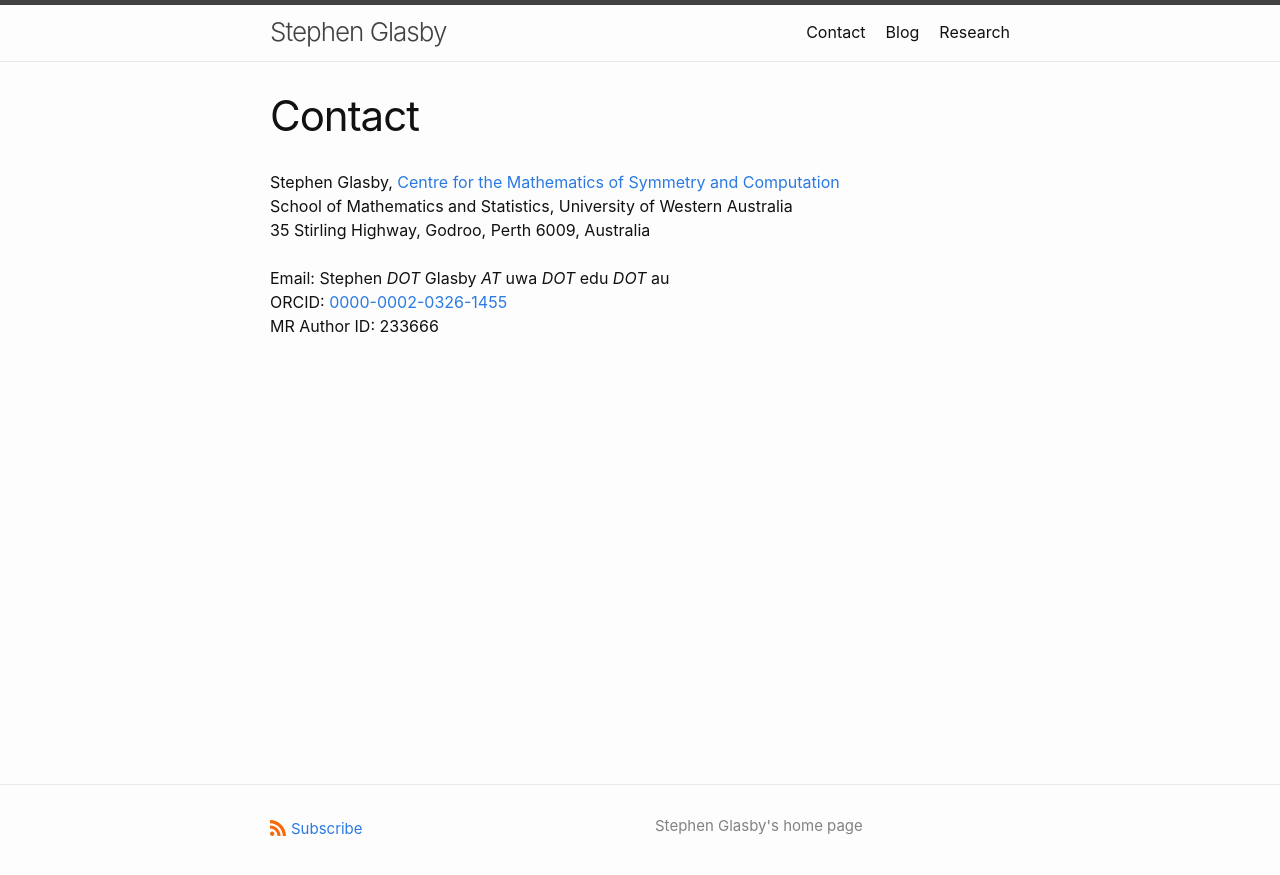
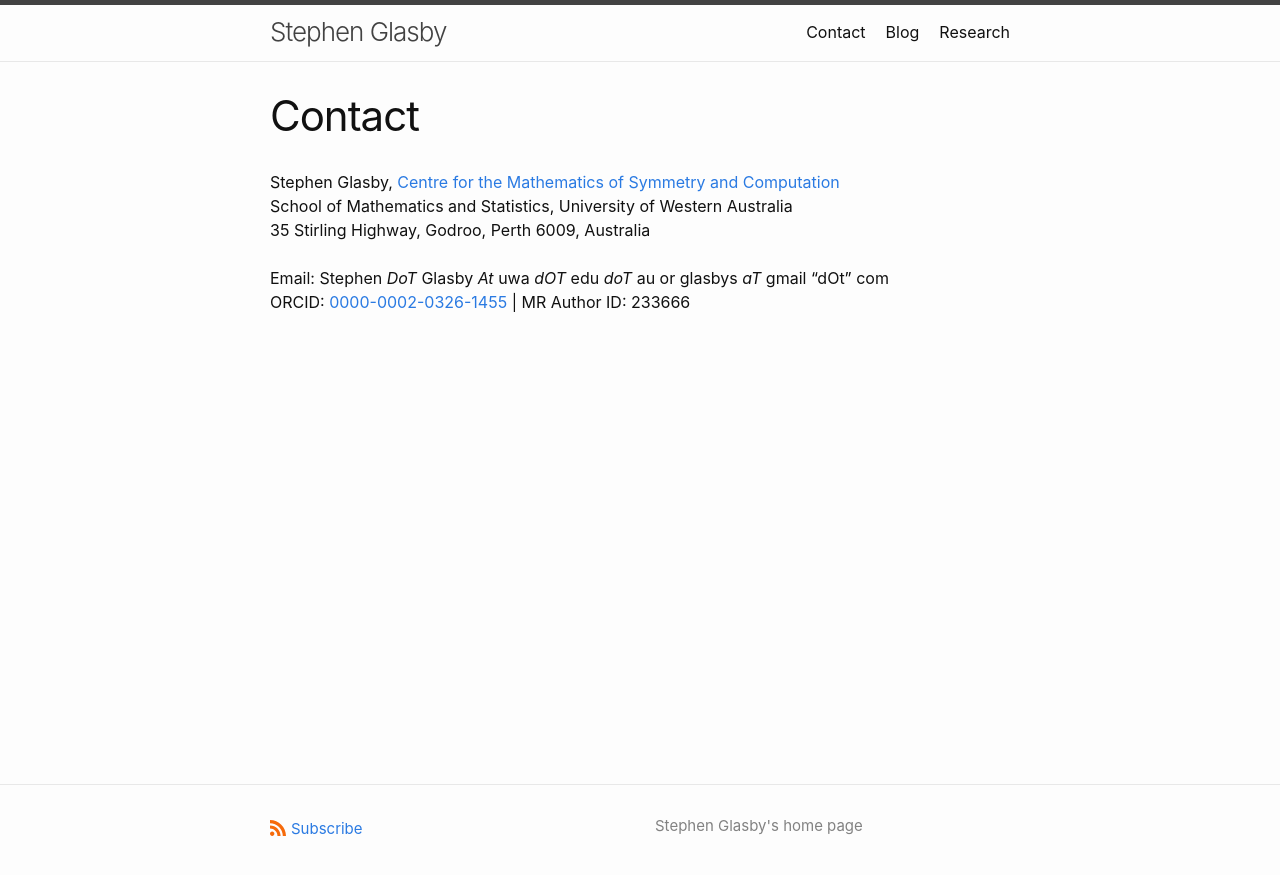
Before and after one commit to StephenGlasby/StephenGlasby.github.io, a Jekyll site: the page built from about.md, in a window 1280 px wide. Shown: the top 875 px of the page. Built offline with Jekyll 4.4.1, drawn with Linux system fonts in a browser that asks for light colours.

Commit message:
about.md

```diff
--- a/about.md
+++ b/about.md
@@ -8,6 +8,6 @@ Stephen Glasby, [Centre for the Mathematics of Symmetry and Computation](https:/
 School of Mathematics and Statistics, University of Western Australia<br />
 35 Stirling Highway, Godroo, Perth 6009, Australia<br />
 <br />
-Email: Stephen *DOT* Glasby *AT* uwa *DOT* edu *DOT* au<br />
-ORCID: [0000-0002-0326-1455](https://orcid.org/0000-0002-0326-1455)<br />
+Email: Stephen *DoT* Glasby *At* uwa *dOT* edu *doT* au  or glasbys *aT* gmail "dOt" com<br />
+ORCID: [0000-0002-0326-1455](https://orcid.org/0000-0002-0326-1455) |
 MR Author ID: 233666
```
